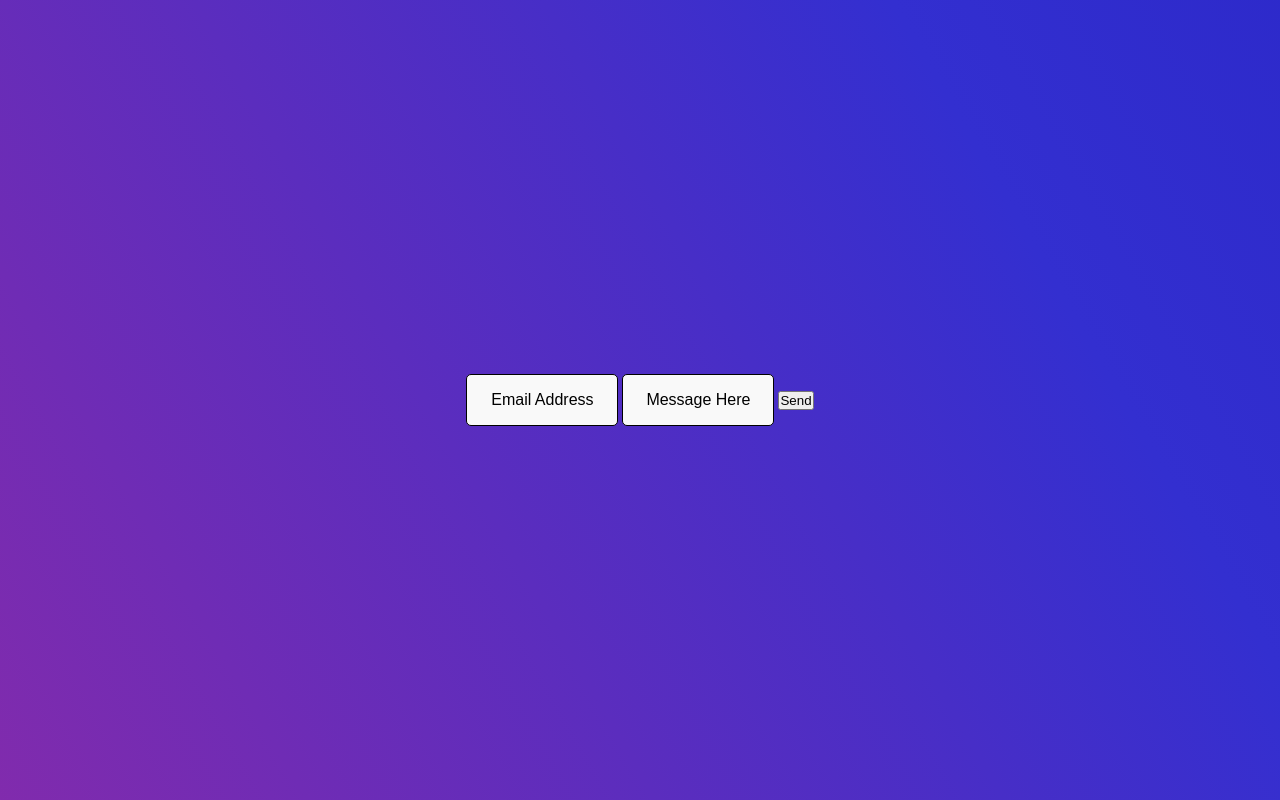
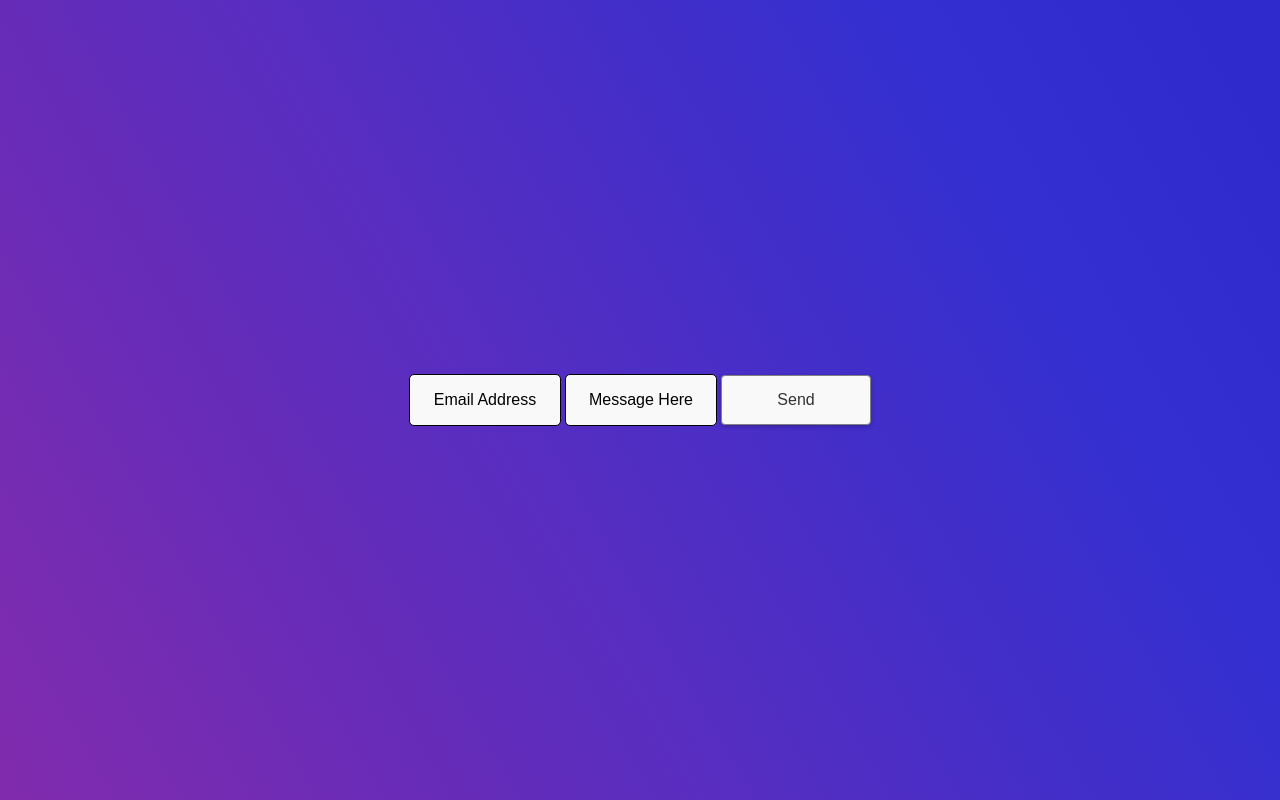
Before and after one commit to KevinGutej/InputFromFormToGmail, a plain HTML site: page FromSendingEmail/index.html in a window 1280 px wide. Drawn offline with Linux system fonts and the light colour scheme.

Commit message:
Adding more styles, Program finished

```diff
--- a/FromSendingEmail/main.css
+++ b/FromSendingEmail/main.css
@@ -44,3 +44,23 @@ input::placeholder {
 
   color: black;
 }
+
+.submit-btn {
+
+  width: 150px;
+  height: 50px;
+  background-color: #f9f9f9;
+  border: none;
+  border-radius: 4px;
+  font-size: 16px;
+  color: #333;
+  box-shadow: 0px 2px 4px rgba(0, 0, 0, 0.2);
+  border: 1px solid grey;
+
+}
+
+.submit-btn:hover {
+  background-color: rgb(182, 181, 181);
+  transition: 3s;
+  border: 1px solid rgb(60, 58, 58);
+}
```
